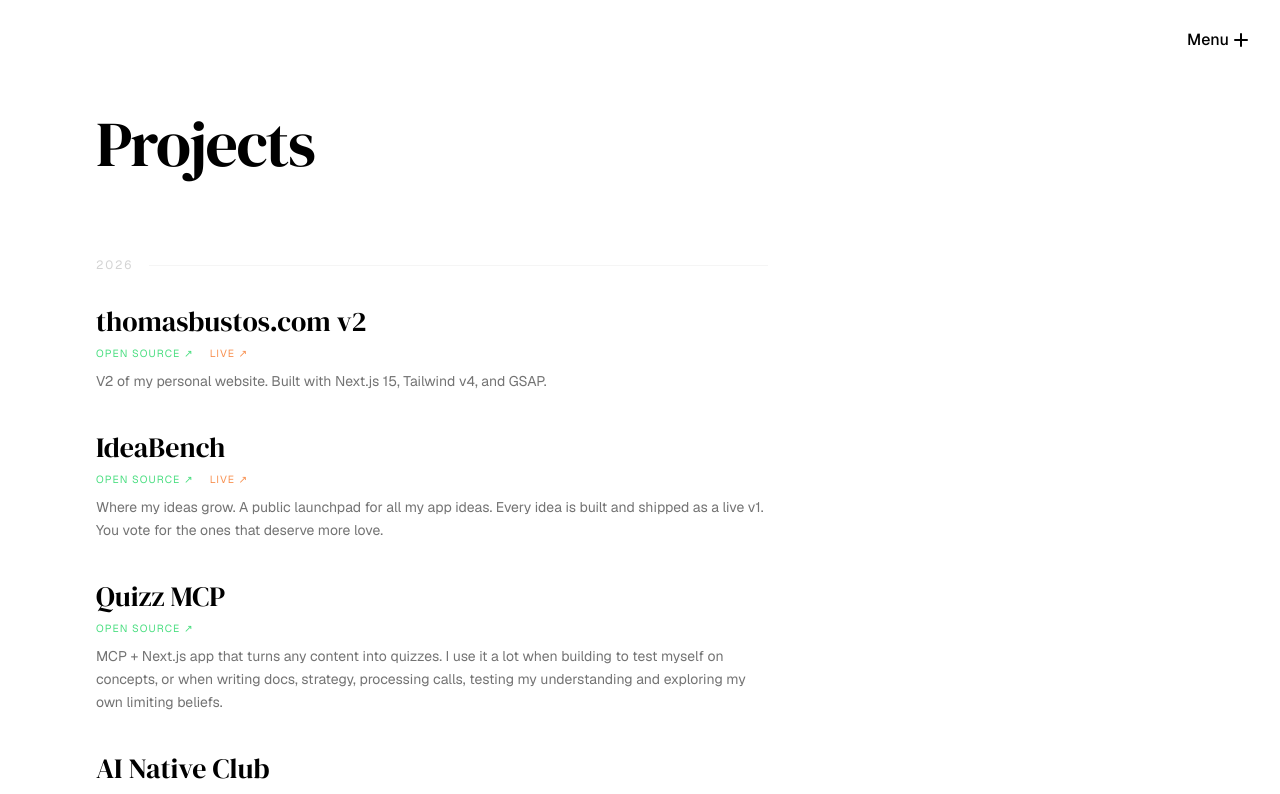
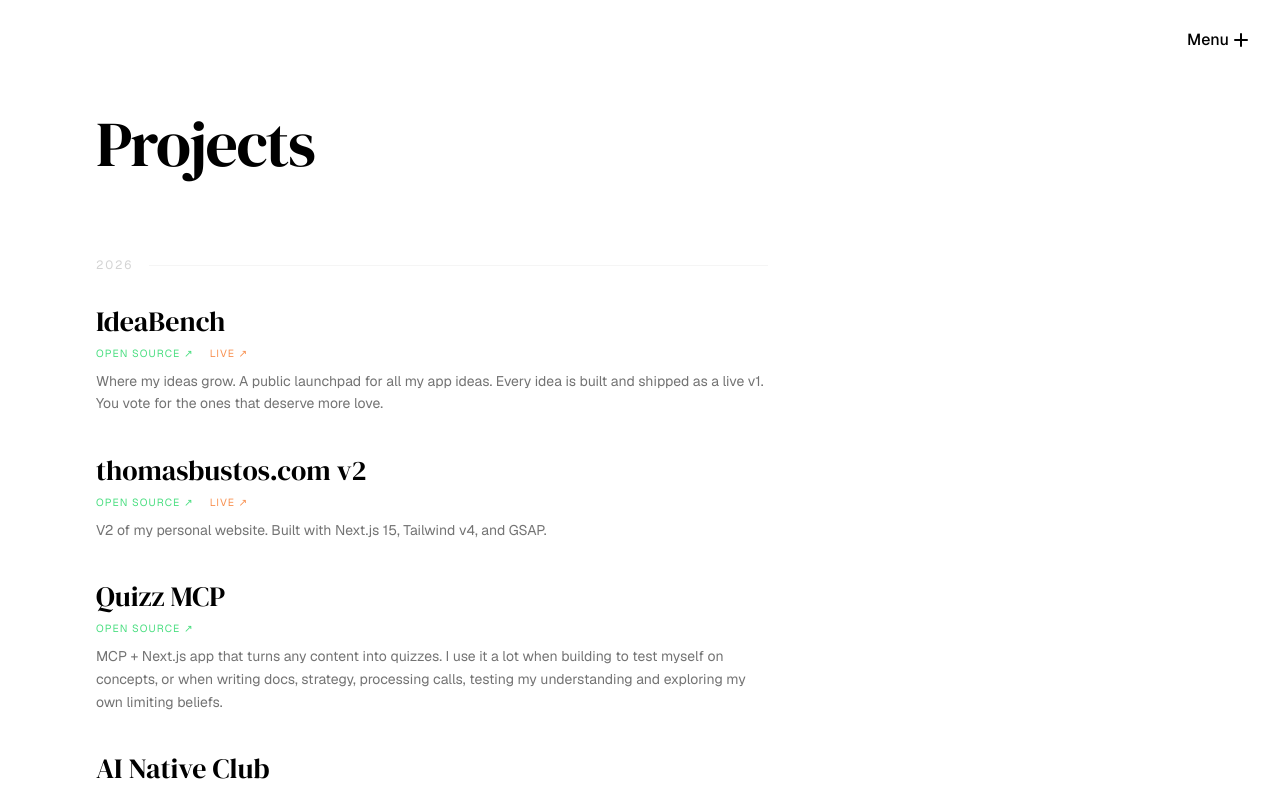
Before and after one commit to ThoBustos/thomasbustosv2, a Next.js app: page /projects in a window 1280 px wide. Shown: the top 794 px of the page. Built offline with nearby package versions, Linux system fonts and the light colour scheme.

Commit message:
chore: move IdeaBench to top of projects list
Co-Authored-By: Claude Opus 4.6 (1M context) <noreply@anthropic.com>

```diff
--- a/components/projects/ProjectsDisplay.tsx
+++ b/components/projects/ProjectsDisplay.tsx
@@ -14,19 +14,19 @@ interface Project {
 const projects: Project[] = [
   // 2026 - newest first
   {
+    name: 'IdeaBench',
+    description: 'Where my ideas grow. A public launchpad for all my app ideas. Every idea is built and shipped as a live v1. You vote for the ones that deserve more love.',
+    year: '2026',
+    url: 'https://github.com/ThoBustos/ideabench',
+    liveUrl: 'https://www.ideabench.ai/',
+    oss: true,
+  },
+  {
     name: 'thomasbustos.com v2',
     description: 'V2 of my personal website. Built with Next.js 15, Tailwind v4, and GSAP.',
     year: '2026',
     url: 'https://github.com/ThoBustos/thomasbustosv2',
     liveUrl: 'https://thomasbustos.com',
-    oss: true,
-  },
-  {
-    name: 'IdeaBench',
-    description: 'Where my ideas grow. A public launchpad for all my app ideas. Every idea is built and shipped as a live v1. You vote for the ones that deserve more love.',
-    year: '2026',
-    url: 'https://github.com/ThoBustos/ideabench',
-    liveUrl: 'https://www.ideabench.ai/',
     oss: true,
   },
   {
```
